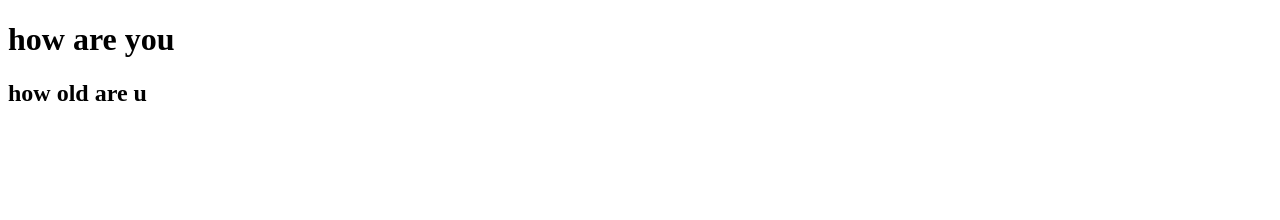
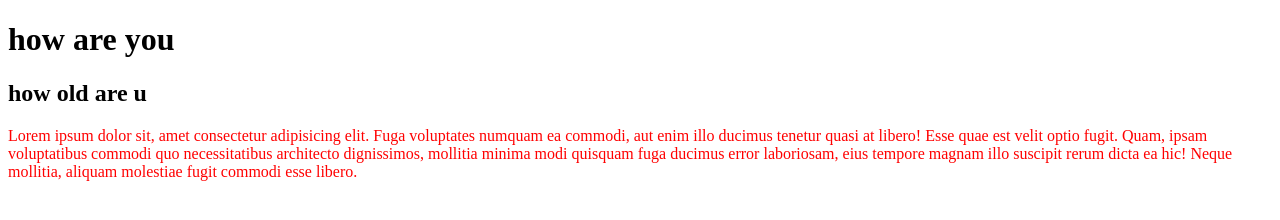
Before and after one commit to AtoshiAC/practice, a plain HTML site: page index.html in a window 1280 px wide. Drawn offline with Linux system fonts and the light colour scheme.

Commit message:
style added

```diff
--- a/index.html
+++ b/index.html
@@ -5,9 +5,11 @@
     <meta http-equiv="X-UA-Compatible" content="IE=edge">
     <meta name="viewport" content="width=device-width, initial-scale=1.0">
     <title>hlw world</title>
+    <link rel="stylesheet" href="style.css">
 </head>
 <body>
     <h1>how are you</h1>
     <h2>how old are u</h2>
+    <p>Lorem ipsum dolor sit, amet consectetur adipisicing elit. Fuga voluptates numquam ea commodi, aut enim illo ducimus tenetur quasi at libero! Esse quae est velit optio fugit. Quam, ipsam voluptatibus commodi quo necessitatibus architecto dignissimos, mollitia minima modi quisquam fuga ducimus error laboriosam, eius tempore magnam illo suscipit rerum dicta ea hic! Neque mollitia, aliquam molestiae fugit commodi esse libero.</p>
 </body>
 </html>
--- /dev/null
+++ b/style.css
@@ -0,0 +1,3 @@
+p{
+    color: red;
+}
```
